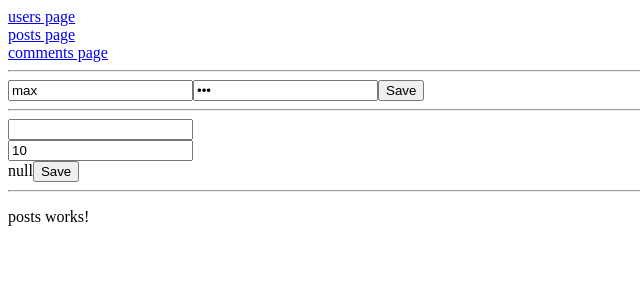
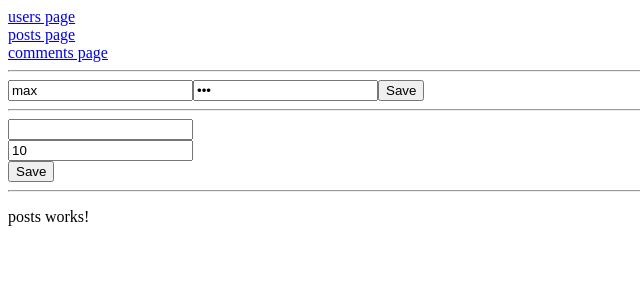
Before and after one commit to ihor-vip/angular-practice, an Angular app: page /posts in a window 1280 px wide. Shown: the top 300 px of the page, without its empty margins (0-640 px from the left). Built offline with nearby package versions, Linux system fonts and the light colour scheme.

Commit message:
display error if is exist

```diff
--- a/src/app/components/forms/forms.component.html
+++ b/src/app/components/forms/forms.component.html
@@ -9,7 +9,7 @@
 <form [formGroup]="myForm">
   <div><input type="text" formControlName="name"></div>
   <div><input type="number" formControlName="age"></div>
-  <span>{{myForm.controls['name'].errors?.['minlength']|json}}</span>
+  <span *ngIf="myForm.controls['name'].errors?.['minlength']">{{myForm.controls['name'].errors?.['minlength']|json}}</span>
 <!--  <button (click)="save2()" [disabled]="myForm.invalid">Save</button>-->
   <button (click)="save2()">Save</button>
 </form>
```
